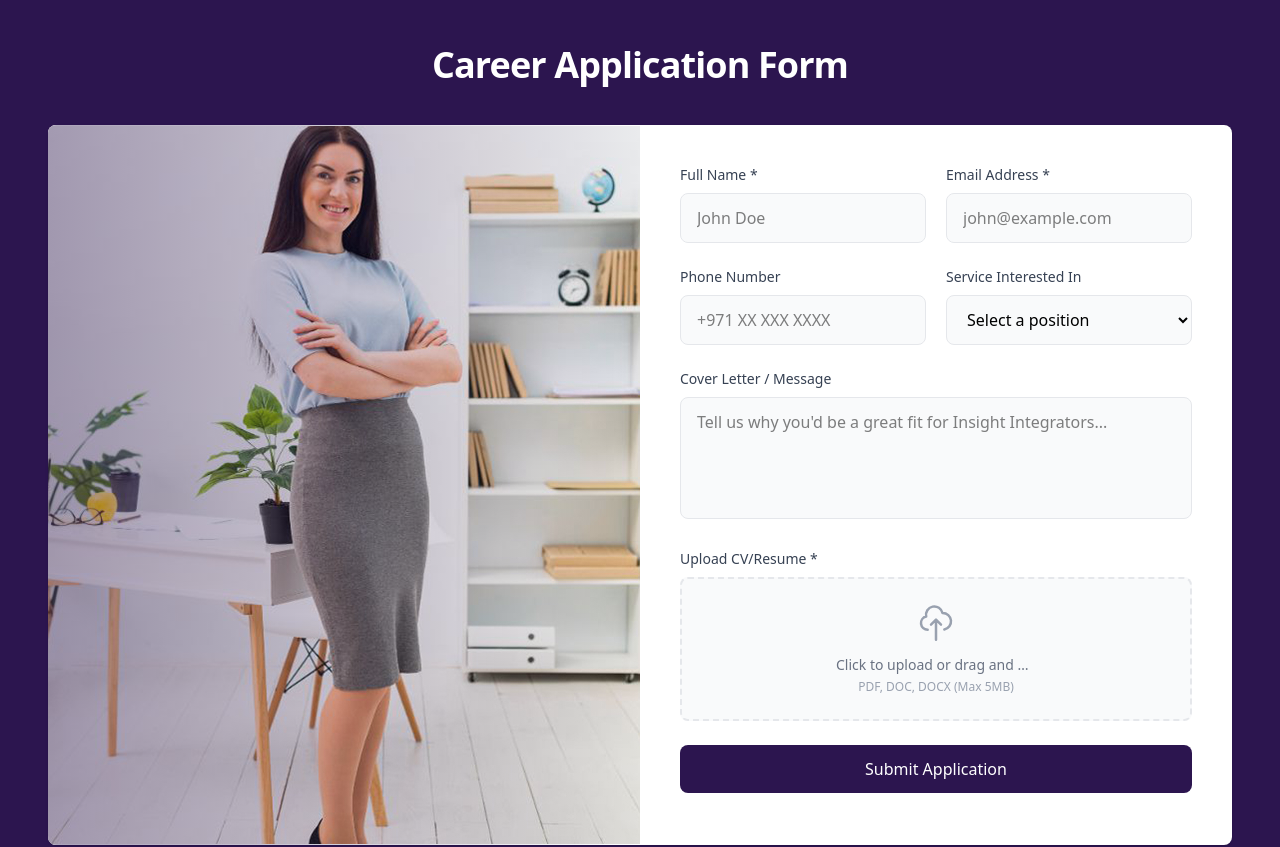
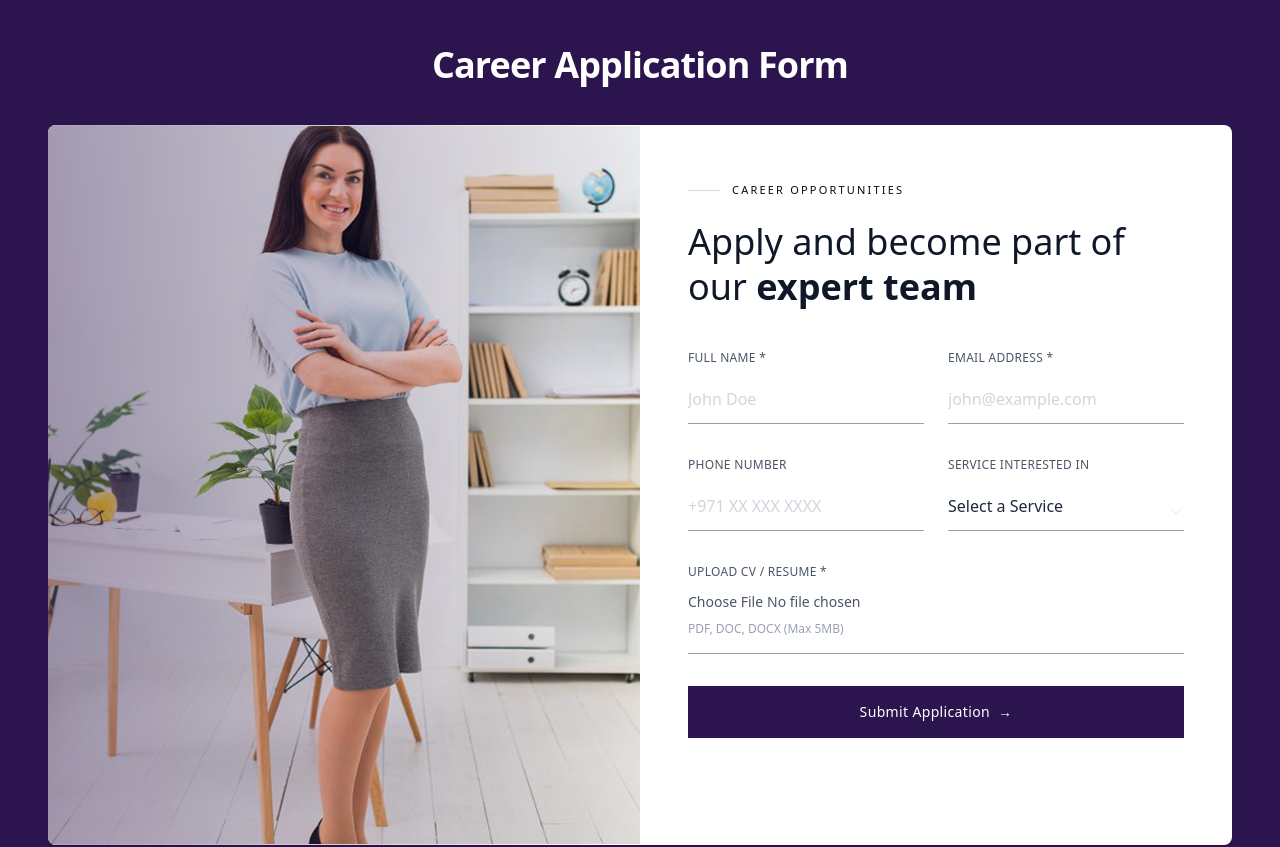
Before and after one commit to shilpa-kukreja/InsightIntegrator, a Next.js app: page /careers in a window 1280 px wide. Shown: the part 2040-2887 px from the top of the page. Built offline with nearby package versions, Linux system fonts and the light colour scheme.

Commit message:
some carrer changes

```diff
--- a/app/careers/careerClient.js
+++ b/app/careers/careerClient.js
@@ -9,8 +9,10 @@ import Footer from '../components/Footer';
 
 const CareersPage = () => {
   const [resumeFile, setResumeFile] = useState(null);
+
   const fileInputRef = useRef(null);
   const [visibleSections, setVisibleSections] = useState({});
+   const [focusedField, setFocusedField] = useState(null);
   const [hoveredCard, setHoveredCard] = useState(null);
   const [selectedDepartment, setSelectedDepartment] = useState('All');
   const [formData, setFormData] = useState({
@@ -18,7 +20,7 @@ const CareersPage = () => {
     email: '',
     phone: '',
     position: '',
-    message: ''
+
   });
   const [isSubmitting, setIsSubmitting] = useState(false);
   const [submitStatus, setSubmitStatus] = useState(null);
@@ -221,7 +223,7 @@ const CareersPage = () => {
       formDataToSend.append('email', formData.email);
       formDataToSend.append('phone', formData.phone);
       formDataToSend.append('position', formData.position);
-      formDataToSend.append('message', formData.message);
+
 
       if (resumeFile) {
         formDataToSend.append('resume', resumeFile);
@@ -241,7 +243,7 @@ const CareersPage = () => {
           email: '',
           phone: '',
           position: '',
-          message: ''
+
         });
         setResumeFile(null);
         if (fileInputRef.current) {
@@ -640,6 +642,7 @@ At Insight Integrators, we believe our people are our greatest asset. We are pas
         </section>
 
         {/* Application Form Section */}
+        {/* Application Form Section */}
 <section
   id="form"
   data-observe="true"
@@ -653,6 +656,7 @@ At Insight Integrators, we believe our people are our greatest asset. We are pas
     </div>
 
     <div className="grid lg:grid-cols-2 gap-0 bg-white shadow-sm rounded-lg overflow-hidden">
+
       {/* Left Side - Image */}
       <div className="relative h-[300px] sm:h-[500px] lg:min-h-[720px]">
         <img
@@ -664,99 +668,191 @@ At Insight Integrators, we believe our people are our greatest asset. We are pas
       </div>
 
       {/* Right Side - Form */}
-              <div className="p-6 md:p-8 lg:p-10">
-                <form onSubmit={handleSubmit} className="space-y-5 md:space-y-6">
-                  <div className="grid sm:grid-cols-2 gap-4 md:gap-5">
-                    <div>
-                      <label htmlFor="name" className="block text-sm font-medium text-gray-700 mb-2">
+      <div
+        className={`p-8 md:p-10 lg:p-12 transition-all duration-700 transform ${
+          visibleSections.form
+            ? "translate-x-0 opacity-100"
+            : "-translate-x-12 opacity-0"
+        }`}
+      >
+        <div className="mb-10">
+          <div className="inline-flex items-center gap-3 mb-5">
+            <div className="h-px w-8 bg-[#0a0a0a]/15"></div>
+
+            <span className="text-[#0a0a0a] text-[11px] font-light tracking-[0.2em] uppercase">
+              Career Opportunities
+            </span>
+          </div>
+
+          <h2 className="text-3xl md:text-4xl font-light text-gray-900 leading-tight">
+            Apply and become part of our{" "}
+            <span className="font-bold">expert team</span>
+          </h2>
+        </div>
+
+        <form onSubmit={handleSubmit} className="space-y-8">
+
+          {/* Name & Email */}
+          <div className="grid md:grid-cols-2 gap-6">
+
+            {/* Name */}
+            <div className="relative">
+              <label
+                htmlFor="name"
+                className={`block text-[12px] font-light text-gray-600 uppercase tracking-wide mb-2 transition-all duration-300 ${
+                  focusedField === "name" ? "text-[#0a0a0a]" : ""
+                }`}
+              >
                 Full Name *
               </label>
+
               <input
                 type="text"
                 id="name"
                 name="name"
                 value={formData.name}
                 onChange={handleInputChange}
+                onFocus={() => setFocusedField("name")}
+                onBlur={() => setFocusedField(null)}
                 required
-                        className="w-full px-4 py-3 bg-gray-50 border border-gray-200 focus:border-[#2c154f] focus:bg-white focus:outline-none transition-all rounded-lg"
                 placeholder="John Doe"
+                className="w-full px-0 py-3 bg-transparent border-b border-gray-400 focus:border-[#0a0a0a] focus:outline-none transition-all duration-300 text-gray-800 text-base font-light placeholder:text-gray-300"
               />
             </div>
-                    <div>
-                      <label htmlFor="email" className="block text-sm font-medium text-gray-700 mb-2">
+
+            {/* Email */}
+            <div className="relative">
+              <label
+                htmlFor="email"
+                className={`block text-[12px] font-light text-gray-600 uppercase tracking-wide mb-2 transition-all duration-300 ${
+                  focusedField === "email" ? "text-[#0a0a0a]" : ""
+                }`}
+              >
                 Email Address *
               </label>
+
               <input
                 type="email"
                 id="email"
                 name="email"
                 value={formData.email}
                 onChange={handleInputChange}
+                onFocus={() => setFocusedField("email")}
+                onBlur={() => setFocusedField(null)}
                 required
-                        className="w-full px-4 py-3 bg-gray-50 border border-gray-200 focus:border-[#2c154f] focus:bg-white focus:outline-none transition-all rounded-lg"
                 placeholder="john@example.com"
+                className="w-full px-0 py-3 bg-transparent border-b border-gray-400 focus:border-[#0a0a0a] focus:outline-none transition-all duration-300 text-gray-800 text-base font-light placeholder:text-gray-300"
               />
             </div>
           </div>
 
-                  <div className="grid sm:grid-cols-2 gap-4 md:gap-5">
-                    <div>
-                      <label htmlFor="phone" className="block text-sm font-medium text-gray-700 mb-2">
+          {/* Phone & Position */}
+          <div className="grid md:grid-cols-2 gap-6">
+
+            {/* Phone */}
+            <div className="relative">
+              <label
+                htmlFor="phone"
+                className={`block text-[12px] font-light text-gray-600 uppercase tracking-wide mb-2 transition-all duration-300 ${
+                  focusedField === "phone" ? "text-[#0a0a0a]" : ""
+                }`}
+              >
                 Phone Number
               </label>
+
               <input
                 type="tel"
                 id="phone"
                 name="phone"
                 value={formData.phone}
                 onChange={handleInputChange}
-                        className="w-full px-4 py-3 bg-gray-50 border border-gray-200 focus:border-[#2c154f] focus:bg-white focus:outline-none transition-all rounded-lg"
+                onFocus={() => setFocusedField("phone")}
+                onBlur={() => setFocusedField(null)}
                 placeholder="+971 XX XXX XXXX"
+                className="w-full px-0 py-3 bg-transparent border-b border-gray-400 focus:border-[#0a0a0a] focus:outline-none transition-all duration-300 text-gray-800 text-base font-light placeholder:text-gray-300"
               />
             </div>
-                    <div>
-                      <label htmlFor="position" className="block text-sm font-medium text-gray-700 mb-2">
+
+            {/* Position */}
+            <div className="relative">
+              <label
+                htmlFor="position"
+                className={`block text-[12px] font-light text-gray-600 uppercase tracking-wide mb-2 transition-all duration-300 ${
+                  focusedField === "position" ? "text-[#0a0a0a]" : ""
+                }`}
+              >
                 Service Interested In
               </label>
+
               <select
                 id="position"
                 name="position"
                 value={formData.position}
                 onChange={handleInputChange}
-                        className="w-full px-4 py-3 bg-gray-50 border border-gray-200 focus:border-[#2c154f] focus:bg-white focus:outline-none transition-all rounded-lg"
+                onFocus={() => setFocusedField("position")}
+                onBlur={() => setFocusedField(null)}
+                className="w-full px-0 py-3 bg-transparent border-b border-gray-400 focus:border-[#0a0a0a] focus:outline-none transition-all duration-300 text-gray-800 text-base font-light appearance-none cursor-pointer"
               >
-                        <option value="">Select a position</option>
-                        <option value="Senior Accountant">Senior Accountant</option>
-                        <option value="Corporate Services Manager">Corporate Services Manager</option>
-                        <option value="Risk Analyst">Risk Analyst</option>
-                        <option value="Brand Strategist">Brand Strategist</option>
-                        <option value="Research Associate">Research Associate</option>
-                        <option value="Tax Consultant">Tax Consultant</option>
-                        <option value="Speculative Application">Speculative Application</option>
+                <option value="">Select a Service</option>
+
+                <option value="Risk Analyst">Audit & Assurance</option>
+                <option value="Brand Strategist">Tax</option>
+                <option value="Research Associate">Advisory</option>
+                <option value="Tax Consultant">Media</option>
               </select>
+
+              <div className="absolute right-0 bottom-3 pointer-events-none">
+                <svg
+                  className="w-4 h-4 text-gray-300"
+                  fill="none"
+                  stroke="currentColor"
+                  viewBox="0 0 24 24"
+                >
+                  <path
+                    strokeLinecap="round"
+                    strokeLinejoin="round"
+                    strokeWidth={1}
+                    d="M19 9l-7 7-7-7"
+                  />
+                </svg>
+              </div>
             </div>
           </div>
 
-                  <div>
-                    <label htmlFor="message" className="block text-sm font-medium text-gray-700 mb-2">
+          {/* Message */}
+          {/* <div className="relative">
+            <label
+              htmlFor="message"
+              className={`block text-[12px] font-light text-gray-600 uppercase tracking-wide mb-2 transition-all duration-300 ${
+                focusedField === "message" ? "text-[#0a0a0a]" : ""
+              }`}
+            >
               Cover Letter / Message
             </label>
+
             <textarea
               id="message"
               name="message"
               value={formData.message}
               onChange={handleInputChange}
+              onFocus={() => setFocusedField("message")}
+              onBlur={() => setFocusedField(null)}
               rows="4"
-                      className="w-full px-4 py-3 bg-gray-50 border border-gray-200 focus:border-[#2c154f] focus:bg-white focus:outline-none transition-all resize-none rounded-lg"
               placeholder="Tell us why you'd be a great fit for Insight Integrators..."
+              className="w-full px-0 py-3 bg-transparent border-b border-gray-400 focus:border-[#0a0a0a] focus:outline-none transition-all duration-300 text-gray-800 text-base font-light placeholder:text-gray-300 resize-none"
             ></textarea>
-                  </div>
+          </div> */}
 
-                  <div>
-                    <label className="block text-sm font-medium text-gray-700 mb-2">
-                      Upload CV/Resume *
+          {/* Resume Upload */}
+          <div className="relative">
+            <label
+              htmlFor="resume"
+              className="block text-[12px] font-light text-gray-600 uppercase tracking-wide mb-2"
+            >
+              Upload CV / Resume *
             </label>
-                    <div className="border-2 border-dashed border-gray-200 bg-gray-50 p-4 md:p-6 text-center hover:border-gray-300 transition-all cursor-pointer rounded-lg">
+
+            <div className="border-b border-gray-400 pb-4">
               <input
                 type="file"
                 id="resume"
@@ -764,50 +860,130 @@ At Insight Integrators, we believe our people are our greatest asset. We are pas
                 ref={fileInputRef}
                 onChange={handleFileChange}
                 accept=".pdf,.doc,.docx"
-                        className="hidden"
                 required
+                className="w-full text-sm text-gray-600 focus:outline-none"
               />
-                      <label htmlFor="resume" className="cursor-pointer block">
-                        <svg className="w-8 h-8 md:w-10 md:h-10 mx-auto text-gray-400 mb-2 md:mb-3" fill="none" stroke="currentColor" viewBox="0 0 24 24">
-                          <path strokeLinecap="round" strokeLinejoin="round" strokeWidth={1.5} d="M7 16a4 4 0 01-.88-7.903A5 5 0 1115.9 6L16 6a5 5 0 011 9.9M15 13l-3-3m0 0l-3 3m3-3v12" />
-                        </svg>
-                        <p className="text-sm text-gray-500 truncate max-w-[200px] mx-auto">{resumeFile ? resumeFile.name : 'Click to upload or drag and drop'}</p>
-                        <p className="text-xs text-gray-400 mt-1">PDF, DOC, DOCX (Max 5MB)</p>
-                      </label>
+
+              <p className="text-xs text-gray-400 mt-2">
+                PDF, DOC, DOCX (Max 5MB)
+              </p>
+
+              {resumeFile && (
+                <p className="text-sm text-gray-700 mt-2 truncate">
+                  {resumeFile.name}
+                </p>
+              )}
             </div>
           </div>
 
+          {/* Submit Button */}
           <button
             type="submit"
             disabled={isSubmitting}
-                    className="w-full py-3 bg-[#2c154f] text-white font-medium hover:bg-[#2c154f]/90 transition-colors disabled:opacity-50 disabled:cursor-not-allowed rounded-lg"
+            className="group relative w-full py-4 bg-[#2c154f] text-white text-sm font-light tracking-wide overflow-hidden transition-all duration-300 hover:bg-[#45207d] disabled:opacity-50 disabled:cursor-not-allowed"
           >
-                    {isSubmitting ? 'Submitting Application...' : 'Submit Application'}
+            <span className="relative z-10 flex items-center justify-center gap-2">
+              {isSubmitting ? (
+                <>
+                  <svg
+                    className="animate-spin h-4 w-4 text-white"
+                    xmlns="http://www.w3.org/2000/svg"
+                    fill="none"
+                    viewBox="0 0 24 24"
+                  >
+                    <circle
+                      className="opacity-25"
+                      cx="12"
+                      cy="12"
+                      r="10"
+                      stroke="currentColor"
+                      strokeWidth="4"
+                    ></circle>
+
+                    <path
+                      className="opacity-75"
+                      fill="currentColor"
+                      d="M4 12a8 8 0 018-8V0C5.373
+                      0 0 5.373 0 12h4zm2 5.291A7.962
+                      7.962 0 014 12H0c0 3.042 1.135
+                      5.824 3 7.938l3-2.647z"
+                    ></path>
+                  </svg>
+
+                  Submitting Application...
+                </>
+              ) : (
+                <>
+                  Submit Application
+
+                  <span className="group-hover:translate-x-1 transition-transform duration-300">
+                    →
+                  </span>
+                </>
+              )}
+            </span>
+
+            <div className="absolute inset-0 bg-white/5 translate-x-full group-hover:translate-x-0 transition-transform duration-500"></div>
           </button>
 
-                  {submitStatus === 'success' && (
-                    <div className="p-4 bg-green-50 border border-green-200 rounded-lg">
+          {/* Success Message */}
+          {submitStatus === "success" && (
+            <div className="p-5 bg-green-50 border-l-2 border-green-500 animate-fadeIn">
               <div className="flex items-start gap-3">
-                        <svg className="w-5 h-5 text-green-500 mt-0.5 flex-shrink-0" fill="none" stroke="currentColor" viewBox="0 0 24 24">
-                          <path strokeLinecap="round" strokeLinejoin="round" strokeWidth={2} d="M9 12l2 2 4-4m6 2a9 9 0 11-18 0 9 9 0 0118 0z" />
+                <svg
+                  className="w-5 h-5 text-green-500 mt-0.5"
+                  fill="none"
+                  stroke="currentColor"
+                  viewBox="0 0 24 24"
+                >
+                  <path
+                    strokeLinecap="round"
+                    strokeLinejoin="round"
+                    strokeWidth={2}
+                    d="M9 12l2 2 4-4m6 2a9 9 0 11-18 0 9 9 0 0118 0z"
+                  />
                 </svg>
+
                 <div>
-                          <p className="text-green-800 font-medium text-sm">Application Submitted Successfully!</p>
-                          <p className="text-green-600 text-sm">Thank you for applying. We'll review your application and get back to you soon.</p>
+                  <p className="text-green-800 font-medium text-sm">
+                    Application Submitted Successfully!
+                  </p>
+
+                  <p className="text-green-600 text-sm font-light">
+                    Thank you for applying. We'll review your application and
+                    get back to you soon.
+                  </p>
                 </div>
               </div>
             </div>
           )}
 
-                  {submitStatus === 'error' && (
-                    <div className="p-4 bg-red-50 border border-red-200 rounded-lg">
+          {/* Error Message */}
+          {submitStatus === "error" && (
+            <div className="p-5 bg-red-50 border-l-2 border-red-500 animate-fadeIn">
               <div className="flex items-start gap-3">
-                        <svg className="w-5 h-5 text-red-500 mt-0.5 flex-shrink-0" fill="none" stroke="currentColor" viewBox="0 0 24 24">
-                          <path strokeLinecap="round" strokeLinejoin="round" strokeWidth={2} d="M12 8v4m0 4h.01M21 12a9 9 0 11-18 0 9 9 0 0118 0z" />
+                <svg
+                  className="w-5 h-5 text-red-500 mt-0.5"
+                  fill="none"
+                  stroke="currentColor"
+                  viewBox="0 0 24 24"
+                >
+                  <path
+                    strokeLinecap="round"
+                    strokeLinejoin="round"
+                    strokeWidth={2}
+                    d="M12 8v4m0 4h.01M21 12a9 9 0 11-18 0 9 9 0 0118 0z"
+                  />
                 </svg>
+
                 <div>
-                          <p className="text-red-800 font-medium text-sm">Submission Failed</p>
-                          <p className="text-red-600 text-sm">Please try again later or email your application to careers@insightintegrators.ae</p>
+                  <p className="text-red-800 font-medium text-sm">
+                    Submission Failed
+                  </p>
+
+                  <p className="text-red-600 text-sm font-light">
+                    Please try again later or email your application directly.
+                  </p>
                 </div>
               </div>
             </div>
```
Lines whose indentation alone changed are shown as unchanged.
